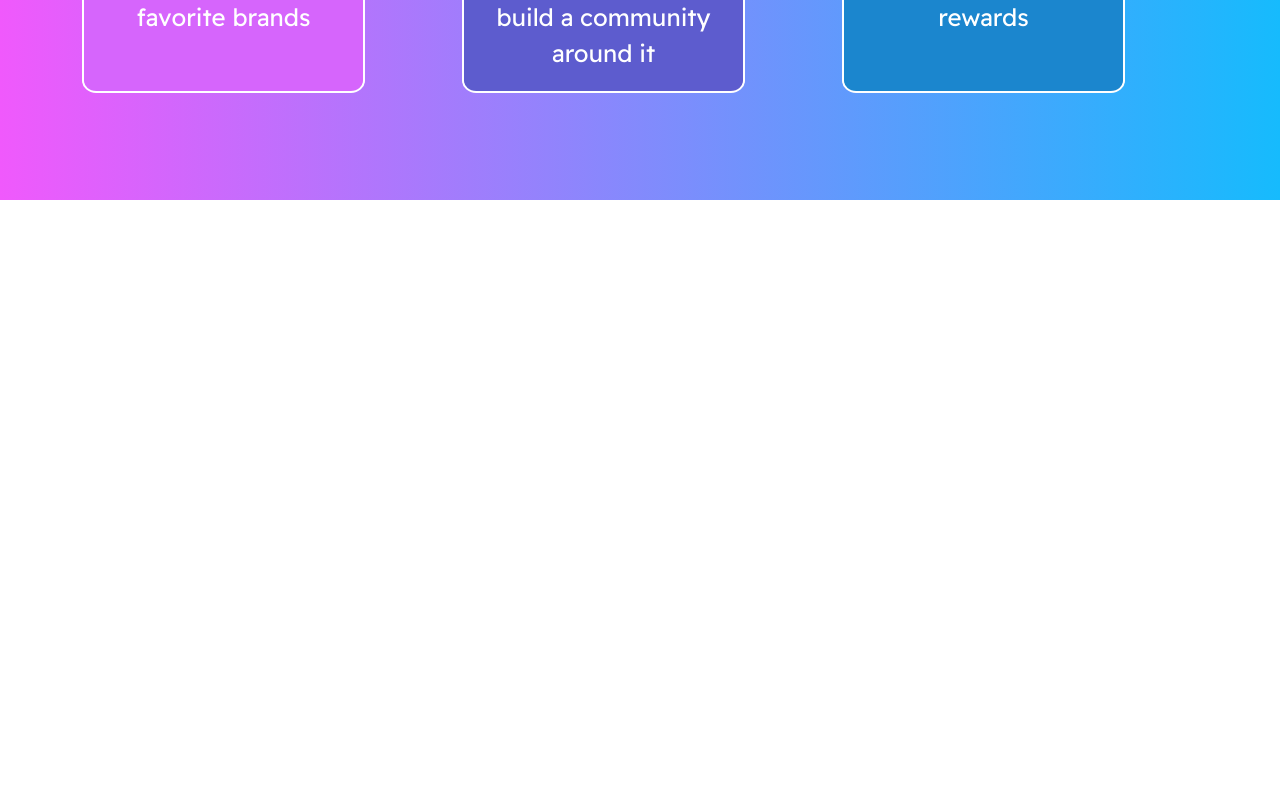
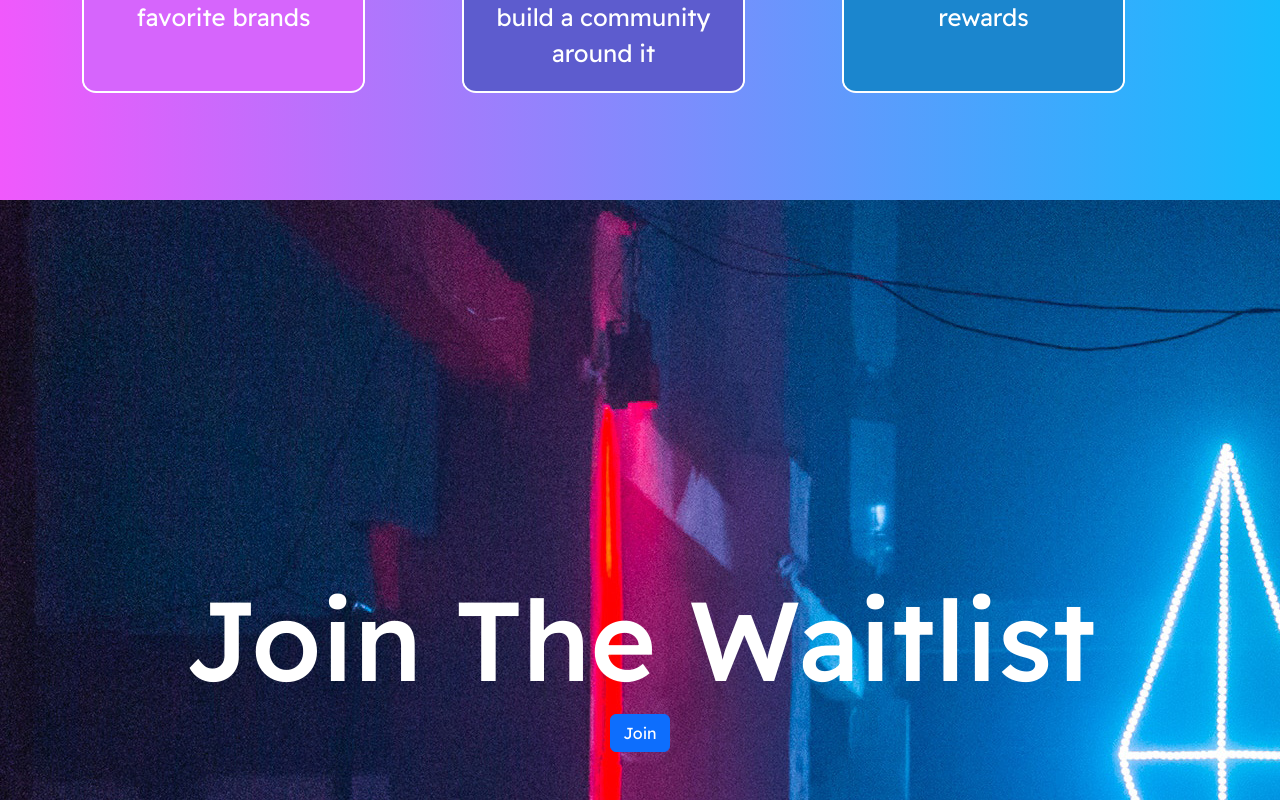
Before and after one commit to Kimoy-lomod/bordox-technical-assessment, a React (Create React App) app: page / in a window 1280 px wide. Shown: the part 1442-2242 px from the top of the page. Before the commit the page ends 1642 px from the top, so only its background shows below. Built offline with nearby package versions, Linux system fonts and the light colour scheme.

Commit message:
section four

```diff
--- a/src/App.js
+++ b/src/App.js
@@ -4,6 +4,7 @@
 import SectionOne from "./Components/SectionOne";
 import SectionTwo from "./Components/SectionTwo";
 import SectionThree from "./Components/SectionThree";
+import SectionFour from "./Components/SectionFour";
 
 function App() {
   return (
@@ -13,6 +14,7 @@
       {/* <SectionOne /> */}
       <SectionTwo />
       <SectionThree />
+      <SectionFour />
     </>
   );
 }
--- /dev/null
+++ b/src/Components/SectionFour.jsx
@@ -0,0 +1,28 @@
+import Button from "react-bootstrap/Button";
+import neonNightClubImg from "../Assets/neon-nightclub.jpg";
+
+const SectionFour = () => {
+  return (
+    <div
+      style={{
+        backgroundImage: `url(${neonNightClubImg})`,
+        backgroundRepeat: "no-repeat",
+        backgroundPosition: "cover",
+        height: "75vh",
+        textAlign: "center",
+        display: "flex",
+        alignItems: "end",
+        justifyContent: "center",
+        color: "white",
+      }}
+    >
+      {/* <img alt="" src={neonNightClubImg} width="600" className="my-3 mx-3 d-inline-block align-top" /> */}
+      <div style={{ paddingBottom: "3rem" }}>
+        <h1 style={{ fontSize: "7rem" }}>Join The Waitlist</h1>
+        <Button>Join</Button>
+      </div>
+    </div>
+  );
+};
+
+export default SectionFour;
```
Also changed, not shown: src/Assets/neon-nightclub.jpg (added).
